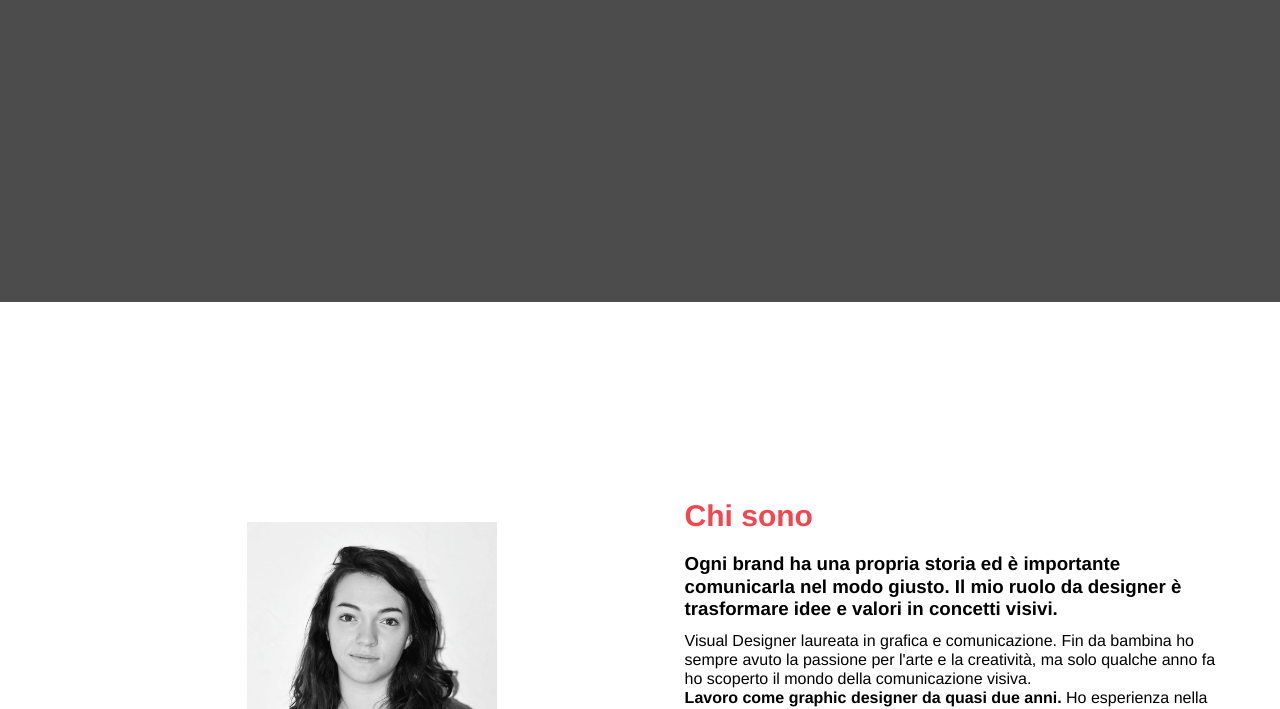
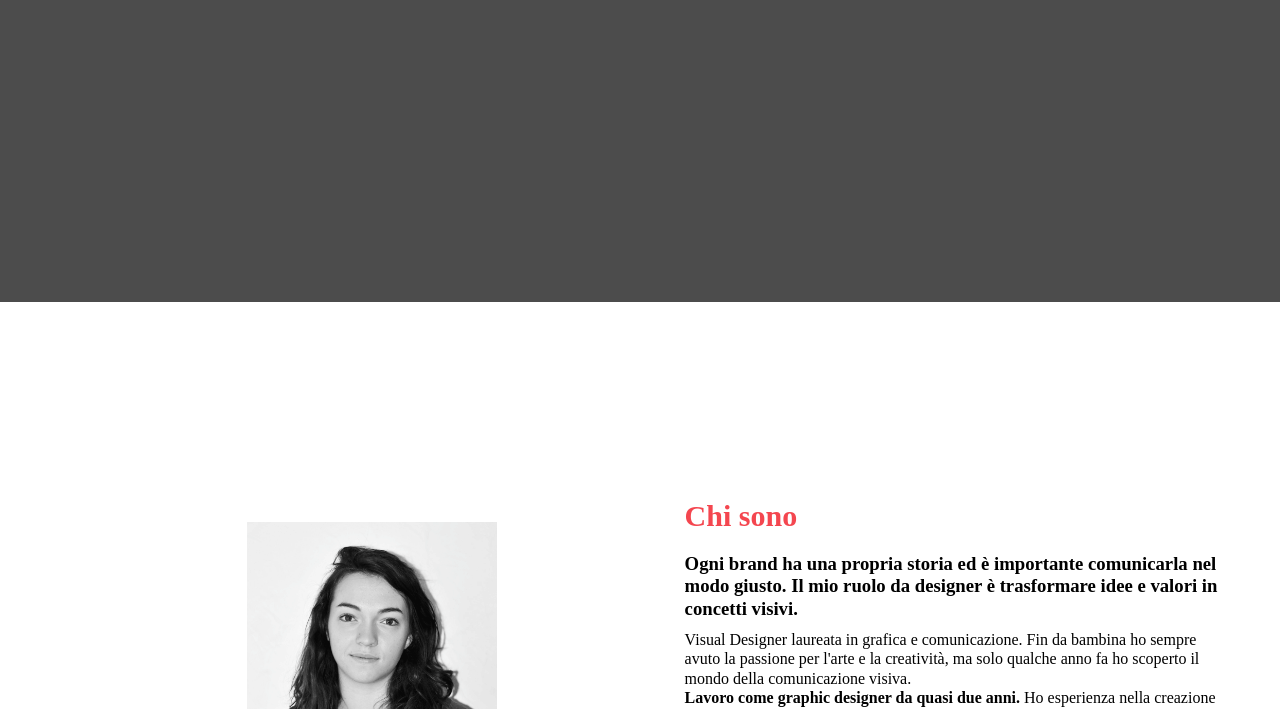
Before and after one commit to VanessaFontebasso/-VanessaFontebasso-VanessaFontebasso-github.io-2-, a plain HTML site: page index.html in a window 1280 px wide. Shown: the part 498-1207 px from the top of the page. Drawn offline with Linux system fonts and the light colour scheme.

Commit message:
Update stylesheet.css
changed font

```diff
--- a/stylesheet.css
+++ b/stylesheet.css
@@ -8,7 +8,7 @@ html {
 	scroll-behavior: smooth;
 }
 body {
-  font-family: helvetica;
+  font-family: Times New Roman;
   background-color:  # #FCFCFB;
 }
 
```
